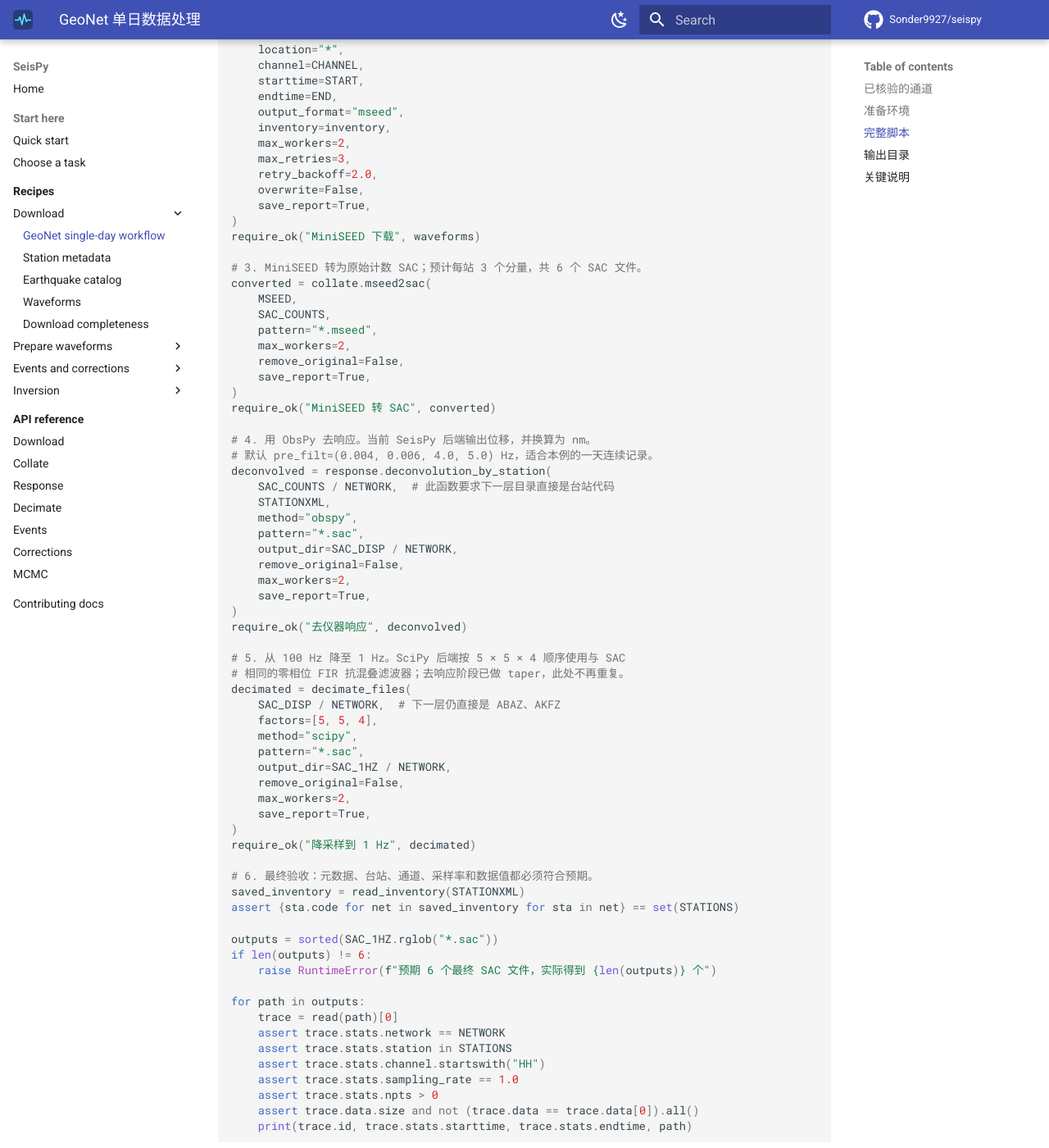
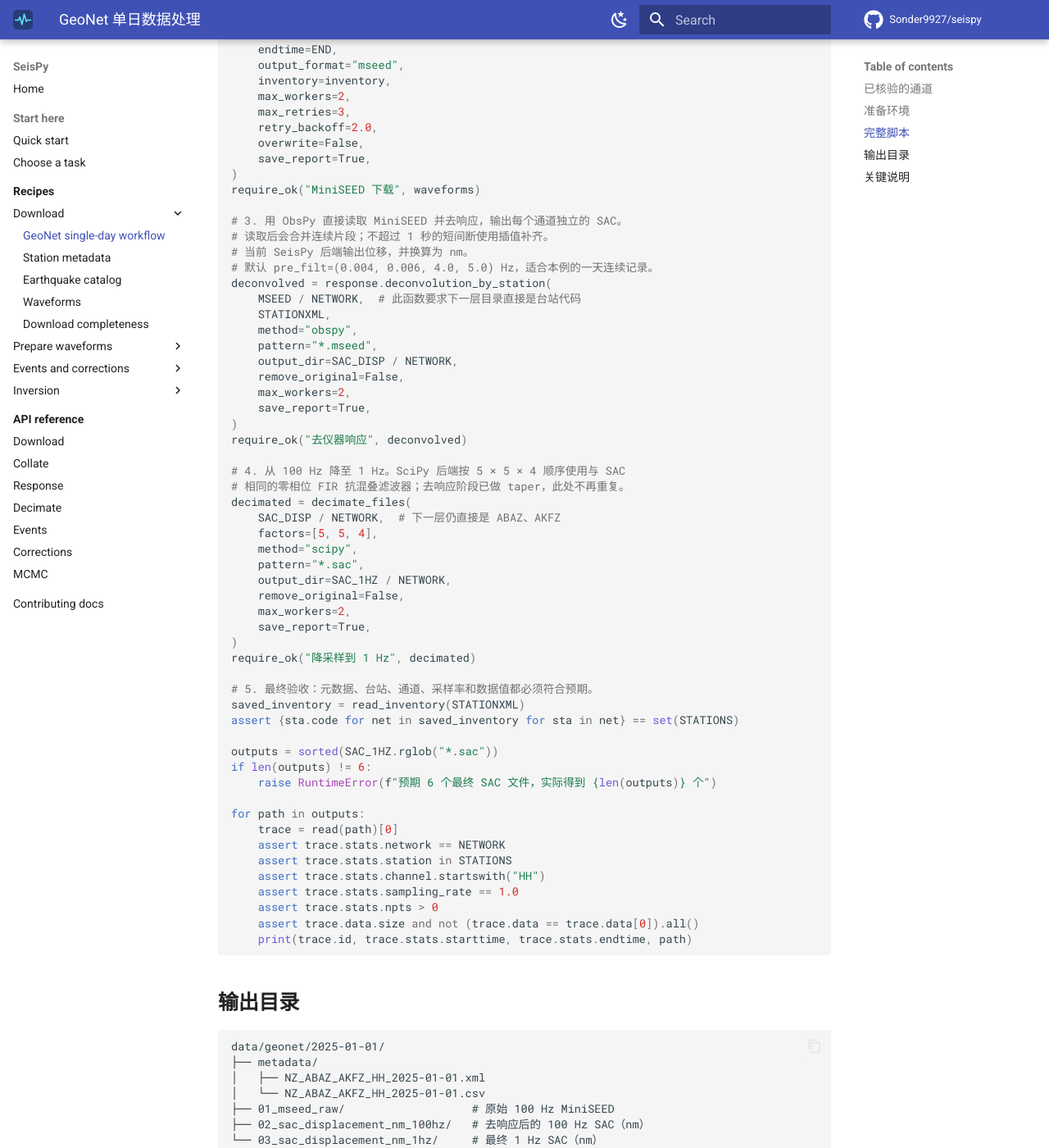
Before and after one commit to Sonder9927/seispy, an MkDocs documentation site: the page built from docs/recipes/geonet-one-day-workflow.md, in a window 1280 px wide and 1400 px high, scrolled down 2311 px. Shown: the whole window at 82% size. Built offline with MkDocs 1.6.1 and Material for MkDocs 9.7.7, drawn with Linux system fonts in a browser that asks for light colours; comment, search, counter and statistics services are not loaded; some of the changed text lies outside the part shown.

Commit message:
docs: simplify GeoNet processing example

````diff
--- a/docs/recipes/geonet-one-day-workflow.md
+++ b/docs/recipes/geonet-one-day-workflow.md
@@ -13,9 +13,7 @@ description: 下载 ABAZ、AKFZ 的 100 Hz 波形，去响应并降采样为 1 H
 GeoNet FDSN
   ├─ StationXML（响应级元数据）
   └─ 100 Hz HH? MiniSEED
-           ↓ 转换格式
-       原始计数 SAC
-           ↓ ObsPy 去仪器响应
+           ↓ ObsPy 直接读取并去仪器响应
        100 Hz 位移 SAC（nm）
            ↓ 带抗混叠滤波的分级抽取 5 × 5 × 4
          1 Hz 位移 SAC（nm）
@@ -56,7 +54,7 @@ from pathlib import Path
 
 from obspy import read, read_inventory
 
-from seispy import collate, download, decimate_files, response
+from seispy import decimate_files, download, response
 
 
 GEONET = "https://service.geonet.org.nz"
@@ -69,9 +67,8 @@ END = "2025-01-02T00:00:00"  # FDSN 的 endtime 不包含在结果中
 ROOT = Path("data/geonet/2025-01-01")
 STATIONXML = ROOT / "metadata" / "NZ_ABAZ_AKFZ_HH_2025-01-01.xml"
 MSEED = ROOT / "01_mseed_raw"
-SAC_COUNTS = ROOT / "02_sac_counts_100hz"
-SAC_DISP = ROOT / "03_sac_displacement_nm_100hz"
-SAC_1HZ = ROOT / "04_sac_displacement_nm_1hz"
+SAC_DISP = ROOT / "02_sac_displacement_nm_100hz"
+SAC_1HZ = ROOT / "03_sac_displacement_nm_1hz"
 
 
 def require_ok(stage, summary):
@@ -124,24 +121,15 @@ waveforms = download.download_waveforms(
 )
 require_ok("MiniSEED 下载", waveforms)
 
-# 3. MiniSEED 转为原始计数 SAC；预计每站 3 个分量，共 6 个 SAC 文件。
-converted = collate.mseed2sac(
-    MSEED,
-    SAC_COUNTS,
-    pattern="*.mseed",
-    max_workers=2,
-    remove_original=False,
-    save_report=True,
-)
-require_ok("MiniSEED 转 SAC", converted)
-
-# 4. 用 ObsPy 去响应。当前 SeisPy 后端输出位移，并换算为 nm。
+# 3. 用 ObsPy 直接读取 MiniSEED 并去响应，输出每个通道独立的 SAC。
+# 读取后会合并连续片段；不超过 1 秒的短间断使用插值补齐。
+# 当前 SeisPy 后端输出位移，并换算为 nm。
 # 默认 pre_filt=(0.004, 0.006, 4.0, 5.0) Hz，适合本例的一天连续记录。
 deconvolved = response.deconvolution_by_station(
-    SAC_COUNTS / NETWORK,  # 此函数要求下一层目录直接是台站代码
+    MSEED / NETWORK,  # 此函数要求下一层目录直接是台站代码
     STATIONXML,
     method="obspy",
-    pattern="*.sac",
+    pattern="*.mseed",
     output_dir=SAC_DISP / NETWORK,
     remove_original=False,
     max_workers=2,
@@ -163,7 +151,7 @@ decimated = decimate_files(
 )
 require_ok("降采样到 1 Hz", decimated)
 
-# 6. 最终验收：元数据、台站、通道、采样率和数据值都必须符合预期。
+# 5. 最终验收：元数据、台站、通道、采样率和数据值都必须符合预期。
 saved_inventory = read_inventory(STATIONXML)
 assert {sta.code for net in saved_inventory for sta in net} == set(STATIONS)
 
@@ -190,19 +178,18 @@ data/geonet/2025-01-01/
 │   ├── NZ_ABAZ_AKFZ_HH_2025-01-01.xml
 │   └── NZ_ABAZ_AKFZ_HH_2025-01-01.csv
 ├── 01_mseed_raw/                   # 原始 100 Hz MiniSEED
-├── 02_sac_counts_100hz/            # 未去响应的 100 Hz SAC（counts）
-├── 03_sac_displacement_nm_100hz/   # 去响应后的 100 Hz SAC（nm）
-└── 04_sac_displacement_nm_1hz/     # 最终 1 Hz SAC（nm）
+├── 02_sac_displacement_nm_100hz/   # 去响应后的 100 Hz SAC（nm）
+└── 03_sac_displacement_nm_1hz/     # 最终 1 Hz SAC（nm）
 ```
 
 每个波形目录内部继续按 `网络/台站/年份/儒略日` 组织。例如最终文件位于
-`04_sac_displacement_nm_1hz/NZ/ABAZ/2025/001/`。
+`03_sac_displacement_nm_1hz/NZ/ABAZ/2025/001/`。
 
 ## 关键说明
 
 - 时间全部是 UTC；结束时间设为次日零点，表示完整覆盖 2025-01-01。
-- MiniSEED 是原始波形归档，SAC 是后续处理格式。原始 MiniSEED 和每个中间
-  阶段均被保留，便于复现和回退。
+- MiniSEED 是原始波形归档，ObsPy 后端可直接读取，不需要先转换一份未去响应的
+  SAC。原始 MiniSEED 和两个处理结果目录均被保留，便于复现和回退。
 - 去响应不是简单除以灵敏度：ObsPy 会使用 StationXML 中完整的响应级信息，
   做去均值、去趋势、加窗和频域反卷积。本例结果是位移，单位为 nm。
 - 100 Hz 到 1 Hz 的降采样比为 100，分三级 `5 × 5 × 4` 完成，并在每级应用
````
Also changed, not shown: other parts of docs/recipes/geonet-one-day-workflow.md (+1 -1 lines).
